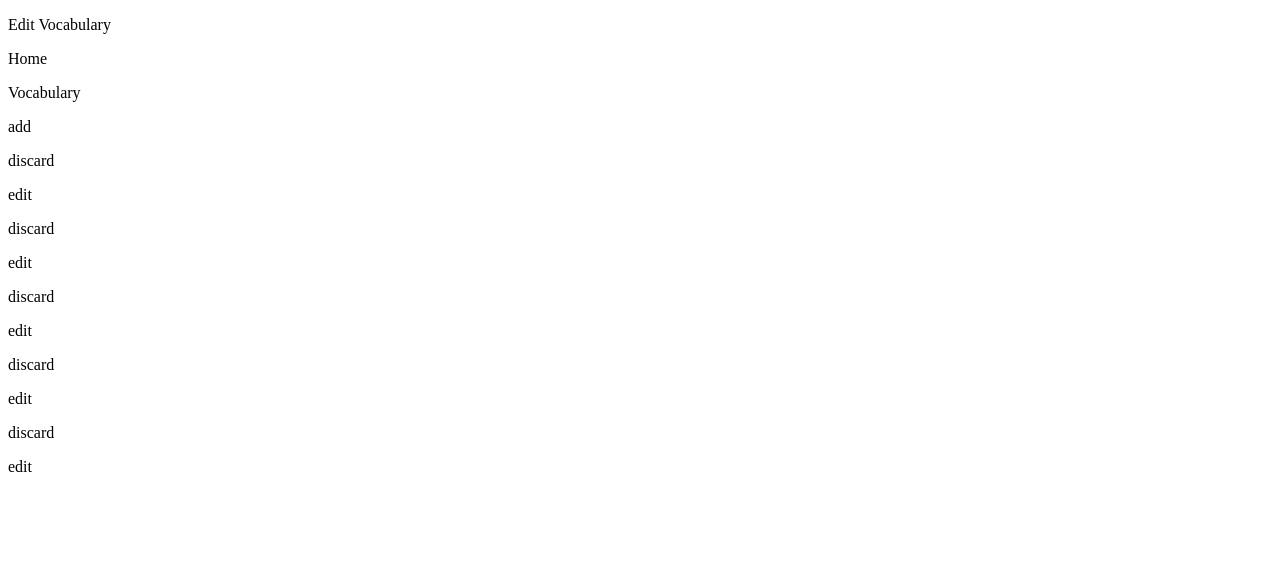
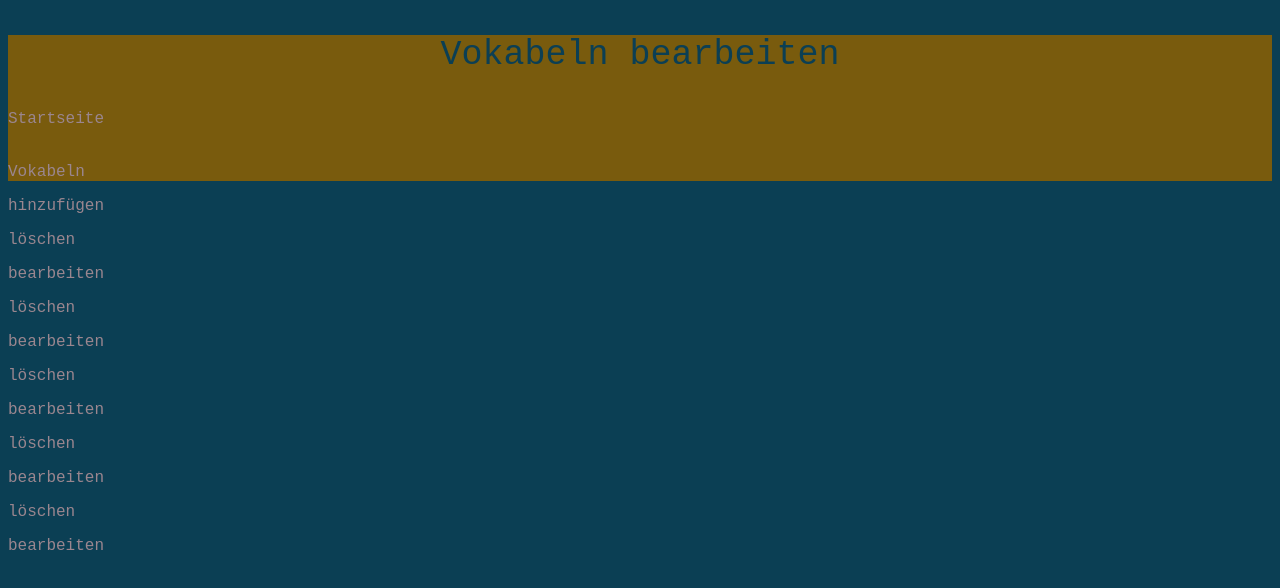
Before and after one commit to moufflont/GIS_SS24, a plain HTML site: page Projekt/vokabeln.html in a window 1280 px wide. Drawn offline with Linux system fonts and the light colour scheme.

Commit message:
addes links, started css with, text and colors

```diff
--- /dev/null
+++ b/Projekt/style.css
@@ -0,0 +1,29 @@
+body{
+    background-color: rgb(11, 63, 84);
+    color:rgb(154, 134, 143);
+    font-family: 'Courier New', Courier, monospace;
+}
+a{
+    color: rgb(154, 134, 143);
+    text-decoration: none;
+}
+header{
+    background-color: rgb(121, 91, 13);
+    color: rgb(11,63,84);
+}
+footer{
+    background-color: rgb(121, 91, 13);
+    color: rgb(11,63,84);
+}
+header p{
+    font-size: 35px;
+    text-align: center;
+}
+.lernmodus{
+    float: left;
+    font-size: 25px;
+    padding: 10px;
+    border-color: rgb(121, 91, 13);
+    border-width: 5px;
+    border-style: solid;
+}
--- a/Projekt/vokabeln.html
+++ b/Projekt/vokabeln.html
@@ -2,45 +2,46 @@
 <html lang="de">
     <head>
         <meta charset="utf-8"/>
-        <title>Vokabeln verwalten</title>
+        <title>Vokabeln</title>
+        <link rel="stylesheet" href="style.css" />
     </head>
     <body>
         <header>
             <nav>
-                <p>Edit Vocabulary</p>
+                <p>Vokabeln bearbeiten</p>
                 <div>
-                    <p>Home</p>
-                    <p>Vocabulary</p>
+                    <a href="index.html">Startseite</p>
+                    <a href="vokabeln.html">Vokabeln</a>
                 </div>
             </nav>
         </header>
         <main>
-            <p>add</p>
+            <p>hinzufügen</p>
 
             <div>
                 <p><!--vocabulary and translation--></p>
-                <p>discard</p>
-                <p>edit</p>
+                <p>löschen</p>
+                <p>bearbeiten</p>
             </div>
             <div>
                 <p><!--vocabulary and translation--></p>
-                <p>discard</p>
-                <p>edit</p>
+                <p>löschen</p>
+                <p>bearbeiten</p>
             </div>
             <div>
                 <p><!--vocabulary and translation--></p>
-                <p>discard</p>
-                <p>edit</p>
+                <p>löschen</p>
+                <p>bearbeiten</p>
             </div>
             <div>
                 <p><!--vocabulary and translation--></p>
-                <p>discard</p>
-                <p>edit</p>
+                <p>löschen</p>
+                <p>bearbeiten</p>
             </div>
             <div>
                 <p><!--vocabulary and translation--></p>
-                <p>discard</p>
-                <p>edit</p>
+                <p>löschen</p>
+                <p>bearbeiten</p>
             </div>
             <!--if discard, later vocabulary should move to fill position-->
             <!--if edit, klick and edit für vocabulary and translation is possible-->
```
Also changed, not shown: Projekt/index.html (+7 -6 lines), Projekt/lernmodus_karteikarten.html (+7 -6 lines), Projekt/lernmodus_uebersetzen.html (+5 -4 lines), Projekt/script.js (added).
